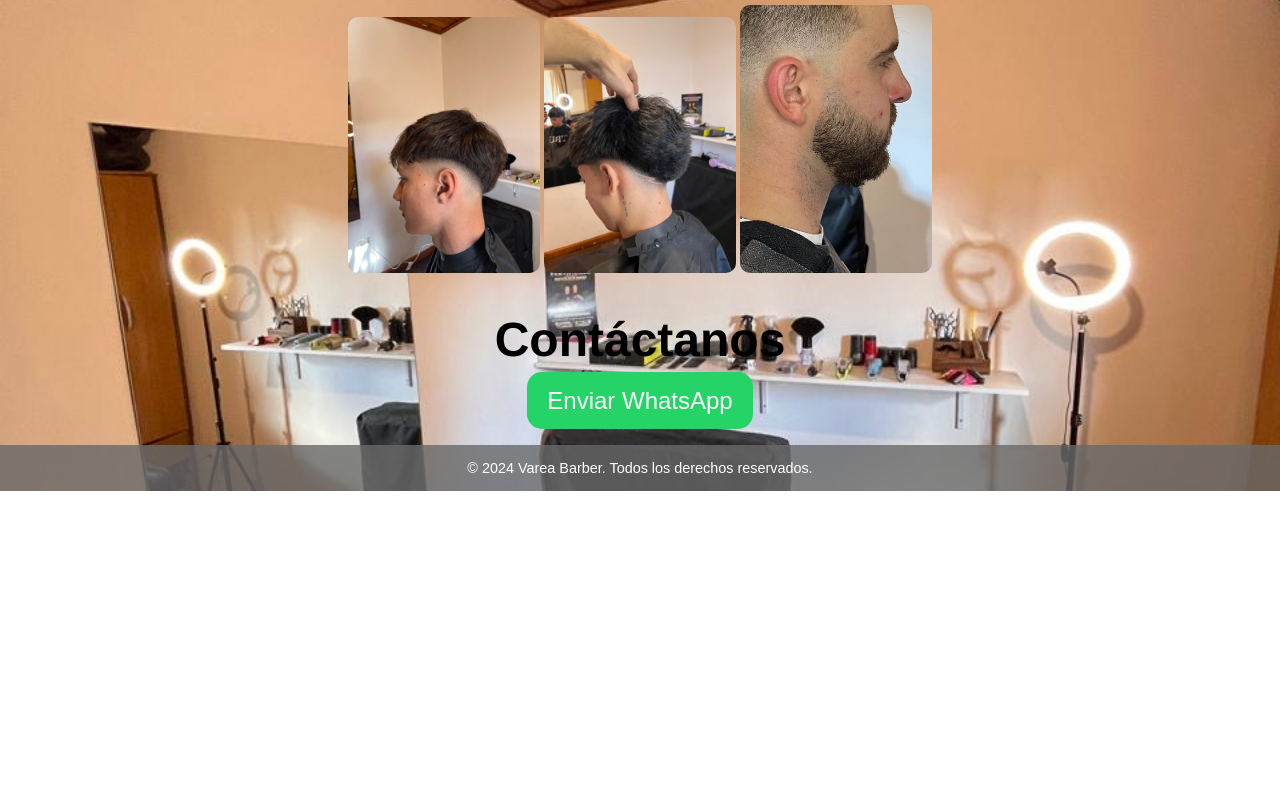
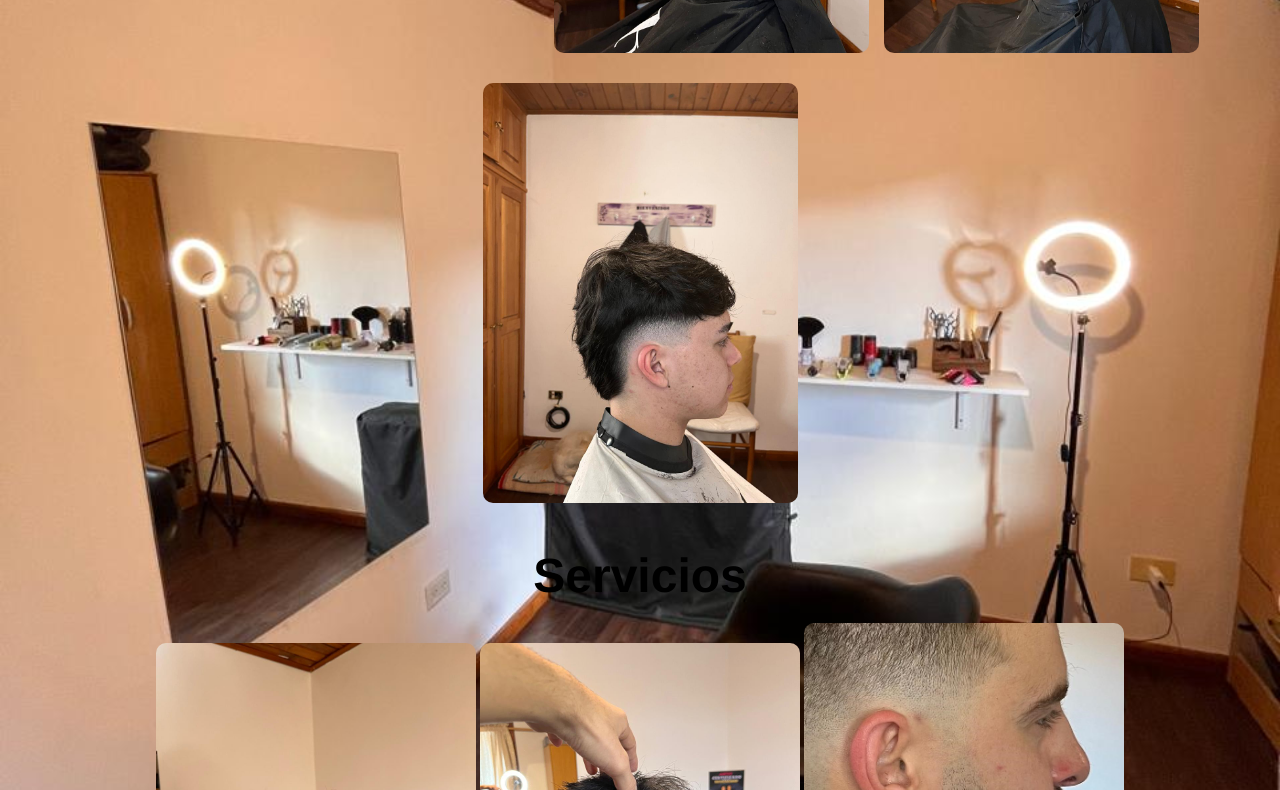
Before and after one commit to feligaraggiola/vareabarber.github.io, a plain HTML site: page index.html in a window 1280 px wide. Shown: the part 518-1308 px from the top of the page. Before the commit the page ends 1009 px from the top, so only its background shows below. Drawn offline with Linux system fonts and the light colour scheme.

Commit message:
Update styles.css

```diff
--- a/styles.css
+++ b/styles.css
@@ -59,7 +59,7 @@ section h2 {
 }
 
 .haircut-gallery img {
-    width: 15%;
+    width: 25%;
     height: auto;
     border-radius: 10px;
     margin-bottom: 15px;
@@ -75,7 +75,7 @@ section h2 {
 }
 
 .service-gallery img {
-    width: 15%;
+    width: 25%;
     height: auto;
     border-radius: 10px;
     margin-bottom: 15px;
```
